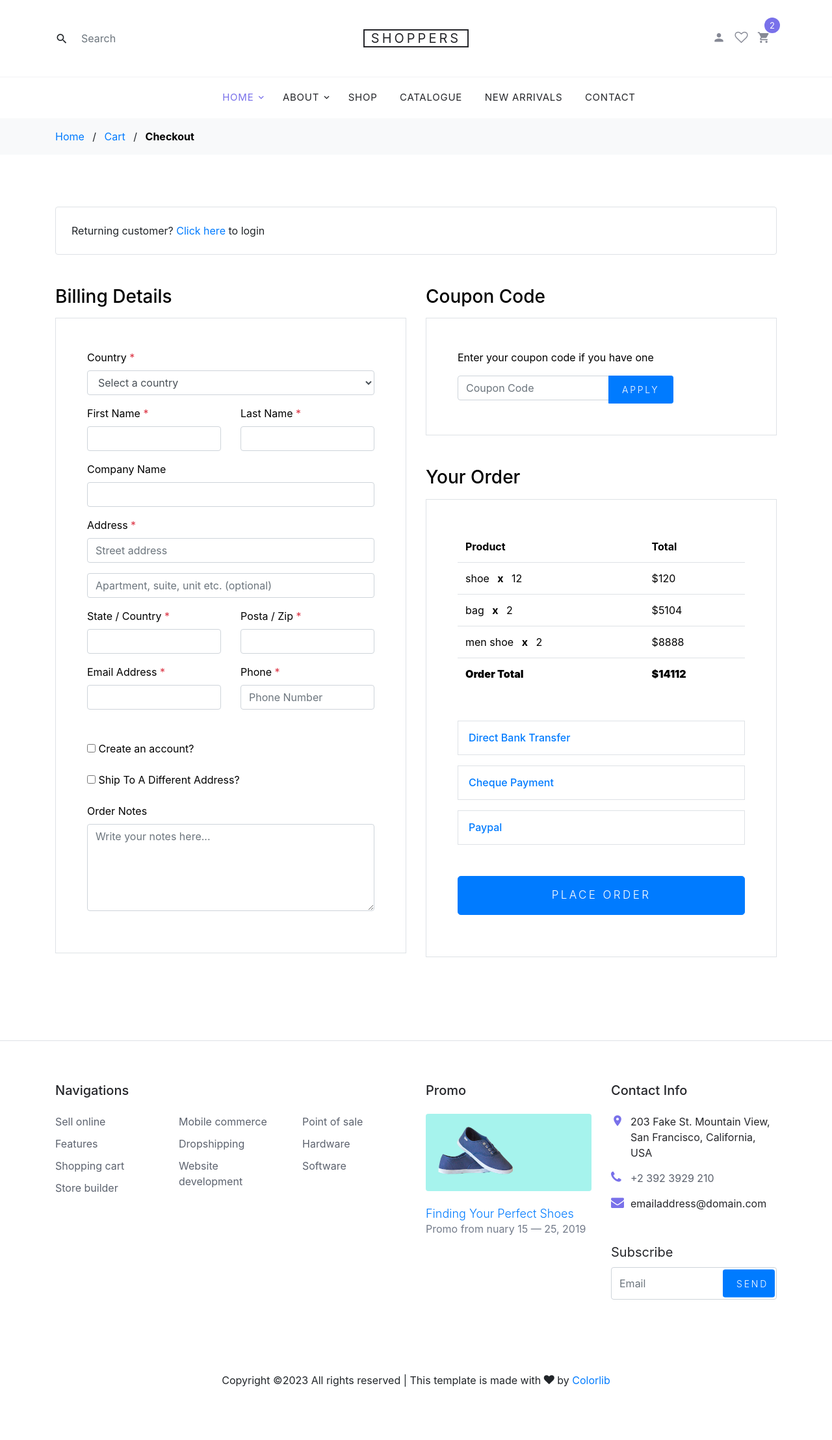
After one commit to Ayatoo047/ecommerce, a Django app: page /checkout in a window 1280 px wide. The commit adds this page. Shown: the whole page at 65% size. Run offline with Django 4.2, Linux system fonts and the light colour scheme; a user stored in the database is signed in; data comes from the database, SQL or seed files in the repository; both versions use the stored data as it was after the commit; some libraries are stand-ins or nearby versions; some web fonts are replaced.

Commit message:
cart fix

```diff
--- a/products/templates/products/cart.html
+++ b/products/templates/products/cart.html
@@ -100,7 +100,7 @@
                     <span class="text-black">Subtotal</span>
                   </div>
                   <div class="col-md-6 text-right">
-                    <strong class="text-black">$230.00</strong>
+                    <strong class="text-black">${{cart.grandtotal}}</strong>
                   </div>
                 </div>
                 <div class="row mb-5">
@@ -108,7 +108,7 @@
                     <span class="text-black">Total</span>
                   </div>
                   <div class="col-md-6 text-right">
-                    <strong class="text-black">$230.00</strong>
+                    <strong class="text-black">${{cart.grandtotal}}</strong>
                   </div>
                 </div>
 
--- /dev/null
+++ b/products/templates/products/checkout.html
@@ -0,0 +1,358 @@
+{% extends 'main.html' %}
+{% load static %}
+{% block content %}
+{% block bootsrap %}
+{% load bootstrap4 %}
+
+{# CSS Bootstrap #}
+{% bootstrap_css %}
+{% endblock bootsrap %}
+
+  <div class="site-wrap">
+
+    <div class="bg-light py-3">
+      <div class="container">
+        <div class="row">
+          <div class="col-md-12 mb-0"><a href="index.html">Home</a> <span class="mx-2 mb-0">/</span> <a href="cart.html">Cart</a> <span class="mx-2 mb-0">/</span> <strong class="text-black">Checkout</strong></div>
+        </div>
+      </div>
+    </div>
+
+    <div class="site-section">
+      <div class="container">
+        <div class="row mb-5">
+          <div class="col-md-12">
+            <div class="border p-4 rounded" role="alert">
+              Returning customer? <a href="#">Click here</a> to login
+            </div>
+          </div>
+        </div>
+        <div class="row">
+          <div class="col-md-6 mb-5 mb-md-0">
+            <h2 class="h3 mb-3 text-black">Billing Details</h2>
+            <div class="p-3 p-lg-5 border">
+              <div class="form-group">
+                <label for="c_country" class="text-black">Country <span class="text-danger">*</span></label>
+                <select id="c_country" class="form-control">
+                  <option value="1">Select a country</option>
+                  <option value="2">bangladesh</option>
+                  <option value="3">Algeria</option>
+                  <option value="4">Afghanistan</option>
+                  <option value="5">Ghana</option>
+                  <option value="6">Albania</option>
+                  <option value="7">Bahrain</option>
+                  <option value="8">Colombia</option>
+                  <option value="9">Dominican Republic</option>
+                </select>
+              </div>
+              <div class="form-group row">
+                <div class="col-md-6">
+                  <label for="c_fname" class="text-black">First Name <span class="text-danger">*</span></label>
+                  <input type="text" class="form-control" id="c_fname" name="c_fname">
+                </div>
+                <div class="col-md-6">
+                  <label for="c_lname" class="text-black">Last Name <span class="text-danger">*</span></label>
+                  <input type="text" class="form-control" id="c_lname" name="c_lname">
+                </div>
+              </div>
+
+              <div class="form-group row">
+                <div class="col-md-12">
+                  <label for="c_companyname" class="text-black">Company Name </label>
+                  <input type="text" class="form-control" id="c_companyname" name="c_companyname">
+                </div>
+              </div>
+
+              <div class="form-group row">
+                <div class="col-md-12">
+                  <label for="c_address" class="text-black">Address <span class="text-danger">*</span></label>
+                  <input type="text" class="form-control" id="c_address" name="c_address" placeholder="Street address">
+                </div>
+              </div>
+
+              <div class="form-group">
+                <input type="text" class="form-control" placeholder="Apartment, suite, unit etc. (optional)">
+              </div>
+
+              <div class="form-group row">
+                <div class="col-md-6">
+                  <label for="c_state_country" class="text-black">State / Country <span class="text-danger">*</span></label>
+                  <input type="text" class="form-control" id="c_state_country" name="c_state_country">
+                </div>
+                <div class="col-md-6">
+                  <label for="c_postal_zip" class="text-black">Posta / Zip <span class="text-danger">*</span></label>
+                  <input type="text" class="form-control" id="c_postal_zip" name="c_postal_zip">
+                </div>
+              </div>
+
+              <div class="form-group row mb-5">
+                <div class="col-md-6">
+                  <label for="c_email_address" class="text-black">Email Address <span class="text-danger">*</span></label>
+                  <input type="text" class="form-control" id="c_email_address" name="c_email_address">
+                </div>
+                <div class="col-md-6">
+                  <label for="c_phone" class="text-black">Phone <span class="text-danger">*</span></label>
+                  <input type="text" class="form-control" id="c_phone" name="c_phone" placeholder="Phone Number">
+                </div>
+              </div>
+
+              <div class="form-group">
+                <label for="c_create_account" class="text-black" data-toggle="collapse" href="#create_an_account" role="button" aria-expanded="false" aria-controls="create_an_account"><input type="checkbox" value="1" id="c_create_account"> Create an account?</label>
+                <div class="collapse" id="create_an_account">
+                  <div class="py-2">
+                    <p class="mb-3">Create an account by entering the information below. If you are a returning customer please login at the top of the page.</p>
+                    <div class="form-group">
+                      <label for="c_account_password" class="text-black">Account Password</label>
+                      <input type="email" class="form-control" id="c_account_password" name="c_account_password" placeholder="">
+                    </div>
+                  </div>
+                </div>
+              </div>
+
+
+              <div class="form-group">
+                <label for="c_ship_different_address" class="text-black" data-toggle="collapse" href="#ship_different_address" role="button" aria-expanded="false" aria-controls="ship_different_address"><input type="checkbox" value="1" id="c_ship_different_address"> Ship To A Different Address?</label>
+                <div class="collapse" id="ship_different_address">
+                  <div class="py-2">
+
+                    <div class="form-group">
+                      <label for="c_diff_country" class="text-black">Country <span class="text-danger">*</span></label>
+                      <select id="c_diff_country" class="form-control">
+                        <option value="1">Select a country</option>
+                        <option value="2">bangladesh</option>
+                        <option value="3">Algeria</option>
+                        <option value="4">Afghanistan</option>
+                        <option value="5">Ghana</option>
+                        <option value="6">Albania</option>
+                        <option value="7">Bahrain</option>
+                        <option value="8">Colombia</option>
+                        <option value="9">Dominican Republic</option>
+                      </select>
+                    </div>
+
+
+                    <div class="form-group row">
+                      <div class="col-md-6">
+                        <label for="c_diff_fname" class="text-black">First Name <span class="text-danger">*</span></label>
+                        <input type="text" class="form-control" id="c_diff_fname" name="c_diff_fname">
+                      </div>
+                      <div class="col-md-6">
+                        <label for="c_diff_lname" class="text-black">Last Name <span class="text-danger">*</span></label>
+                        <input type="text" class="form-control" id="c_diff_lname" name="c_diff_lname">
+                      </div>
+                    </div>
+
+                    <div class="form-group row">
+                      <div class="col-md-12">
+                        <label for="c_diff_companyname" class="text-black">Company Name </label>
+                        <input type="text" class="form-control" id="c_diff_companyname" name="c_diff_companyname">
+                      </div>
+                    </div>
+
+                    <div class="form-group row">
+                      <div class="col-md-12">
+                        <label for="c_diff_address" class="text-black">Address <span class="text-danger">*</span></label>
+                        <input type="text" class="form-control" id="c_diff_address" name="c_diff_address" placeholder="Street address">
+                      </div>
+                    </div>
+
+                    <div class="form-group">
+                      <input type="text" class="form-control" placeholder="Apartment, suite, unit etc. (optional)">
+                    </div>
+
+                    <div class="form-group row">
+                      <div class="col-md-6">
+                        <label for="c_diff_state_country" class="text-black">State / Country <span class="text-danger">*</span></label>
+                        <input type="text" class="form-control" id="c_diff_state_country" name="c_diff_state_country">
+                      </div>
+                      <div class="col-md-6">
+                        <label for="c_diff_postal_zip" class="text-black">Posta / Zip <span class="text-danger">*</span></label>
+                        <input type="text" class="form-control" id="c_diff_postal_zip" name="c_diff_postal_zip">
+                      </div>
+                    </div>
+
+                    <div class="form-group row mb-5">
+                      <div class="col-md-6">
+                        <label for="c_diff_email_address" class="text-black">Email Address <span class="text-danger">*</span></label>
+                        <input type="text" class="form-control" id="c_diff_email_address" name="c_diff_email_address">
+                      </div>
+                      <div class="col-md-6">
+                        <label for="c_diff_phone" class="text-black">Phone <span class="text-danger">*</span></label>
+                        <input type="text" class="form-control" id="c_diff_phone" name="c_diff_phone" placeholder="Phone Number">
+                      </div>
+                    </div>
+
+                  </div>
+
+                </div>
+              </div>
+
+              <div class="form-group">
+                <label for="c_order_notes" class="text-black">Order Notes</label>
+                <textarea name="c_order_notes" id="c_order_notes" cols="30" rows="5" class="form-control" placeholder="Write your notes here..."></textarea>
+              </div>
+
+            </div>
+          </div>
+          <div class="col-md-6">
+
+            <div class="row mb-5">
+              <div class="col-md-12">
+                <h2 class="h3 mb-3 text-black">Coupon Code</h2>
+                <div class="p-3 p-lg-5 border">
+
+                  <label for="c_code" class="text-black mb-3">Enter your coupon code if you have one</label>
+                  <div class="input-group w-75">
+                    <input type="text" class="form-control" id="c_code" placeholder="Coupon Code" aria-label="Coupon Code" aria-describedby="button-addon2">
+                    <div class="input-group-append">
+                      <button class="btn btn-primary btn-sm" type="button" id="button-addon2">Apply</button>
+                    </div>
+                  </div>
+
+                </div>
+              </div>
+            </div>
+
+            <div class="row mb-5">
+              <div class="col-md-12">
+                <h2 class="h3 mb-3 text-black">Your Order</h2>
+                <div class="p-3 p-lg-5 border">
+                  <table class="table site-block-order-table mb-5">
+                    <thead>
+                      <th>Product</th>
+                      <th>Total</th>
+                    </thead>
+                    <tbody>
+
+                      {% for item in items %}
+                      <tr>
+                        <td>{{item.product.name}} <strong class="mx-2">x</strong> {{item.quantity}}</td>
+                        <td>${{item.price}}</td>
+                      </tr>
+                      {% endfor %}
+
+                        <td class="text-black font-weight-bold"><strong>Order Total</strong></td>
+                        <td class="text-black font-weight-bold"><strong>${{cart.grandtotal}}</strong></td>
+                      </tr>
+                    </tbody>
+                  </table>
+
+                  <div class="border p-3 mb-3">
+                    <h3 class="h6 mb-0"><a class="d-block" data-toggle="collapse" href="#collapsebank" role="button" aria-expanded="false" aria-controls="collapsebank">Direct Bank Transfer</a></h3>
+
+                    <div class="collapse" id="collapsebank">
+                      <div class="py-2">
+                        <p class="mb-0">Make your payment directly into our bank account. Please use your Order ID as the payment reference. Your order won’t be shipped until the funds have cleared in our account.</p>
+                      </div>
+                    </div>
+                  </div>
+
+                  <div class="border p-3 mb-3">
+                    <h3 class="h6 mb-0"><a class="d-block" data-toggle="collapse" href="#collapsecheque" role="button" aria-expanded="false" aria-controls="collapsecheque">Cheque Payment</a></h3>
+
+                    <div class="collapse" id="collapsecheque">
+                      <div class="py-2">
+                        <p class="mb-0">Make your payment directly into our bank account. Please use your Order ID as the payment reference. Your order won’t be shipped until the funds have cleared in our account.</p>
+                      </div>
+                    </div>
+                  </div>
+
+                  <div class="border p-3 mb-5">
+                    <h3 class="h6 mb-0"><a class="d-block" data-toggle="collapse" href="#collapsepaypal" role="button" aria-expanded="false" aria-controls="collapsepaypal">Paypal</a></h3>
+
+                    <div class="collapse" id="collapsepaypal">
+                      <div class="py-2">
+                        <p class="mb-0">Make your payment directly into our bank account. Please use your Order ID as the payment reference. Your order won’t be shipped until the funds have cleared in our account.</p>
+                      </div>
+                    </div>
+                  </div>
+
+                  <div class="form-group">
+                    <button class="btn btn-primary btn-lg py-3 btn-block" onclick="window.location='/thankyou'">Place Order</button>
+                  </div>
+
+                </div>
+              </div>
+            </div>
+
+          </div>
+        </div>
+        <!-- </form> -->
+      </div>
+    </div>
+
+    <footer class="site-footer border-top">
+      <div class="container">
+        <div class="row">
+          <div class="col-lg-6 mb-5 mb-lg-0">
+            <div class="row">
+              <div class="col-md-12">
+                <h3 class="footer-heading mb-4">Navigations</h3>
+              </div>
+              <div class="col-md-6 col-lg-4">
+                <ul class="list-unstyled">
+                  <li><a href="#">Sell online</a></li>
+                  <li><a href="#">Features</a></li>
+                  <li><a href="#">Shopping cart</a></li>
+                  <li><a href="#">Store builder</a></li>
+                </ul>
+              </div>
+              <div class="col-md-6 col-lg-4">
+                <ul class="list-unstyled">
+                  <li><a href="#">Mobile commerce</a></li>
+                  <li><a href="#">Dropshipping</a></li>
+                  <li><a href="#">Website development</a></li>
+                </ul>
+              </div>
+              <div class="col-md-6 col-lg-4">
+                <ul class="list-unstyled">
+                  <li><a href="#">Point of sale</a></li>
+                  <li><a href="#">Hardware</a></li>
+                  <li><a href="#">Software</a></li>
+                </ul>
+              </div>
+            </div>
+          </div>
+          <div class="col-md-6 col-lg-3 mb-4 mb-lg-0">
+            <h3 class="footer-heading mb-4">Promo</h3>
+            <a href="#" class="block-6">
+              <img src="images/hero_1.jpg" alt="Image placeholder" class="img-fluid rounded mb-4">
+              <h3 class="font-weight-light  mb-0">Finding Your Perfect Shoes</h3>
+              <p>Promo from  nuary 15 &mdash; 25, 2019</p>
+            </a>
+          </div>
+          <div class="col-md-6 col-lg-3">
+            <div class="block-5 mb-5">
+              <h3 class="footer-heading mb-4">Contact Info</h3>
+              <ul class="list-unstyled">
+                <li class="address">203 Fake St. Mountain View, San Francisco, California, USA</li>
+                <li class="phone"><a href="tel://23923929210">+2 392 3929 210</a></li>
+                <li class="email">emailaddress@domain.com</li>
+              </ul>
+            </div>
+
+            <div class="block-7">
+              <form action="#" method="post">
+                <label for="email_subscribe" class="footer-heading">Subscribe</label>
+                <div class="form-group">
+                  <input type="text" class="form-control py-4" id="email_subscribe" placeholder="Email">
+                  <input type="submit" class="btn btn-sm btn-primary" value="Send">
+                </div>
+              </form>
+            </div>
+          </div>
+        </div>
+        <div class="row pt-5 mt-5 text-center">
+          <div class="col-md-12">
+            <p>
+            <!-- Link back to Colorlib can't be removed. Template is licensed under CC BY 3.0. -->
+            Copyright &copy;<script data-cfasync="false" src="/cdn-cgi/scripts/5c5dd728/cloudflare-static/email-decode.min.js"></script><script>document.write(new Date().getFullYear());</script> All rights reserved | This template is made with <i class="icon-heart" aria-hidden="true"></i> by <a href="https://colorlib.com" target="_blank" class="text-primary">Colorlib</a>
+            <!-- Link back to Colorlib can't be removed. Template is licensed under CC BY 3.0. -->
+            </p>
+          </div>
+
+        </div>
+      </div>
+    </footer>
+  </div>
+  {% endblock content %}
--- a/products/urls.py
+++ b/products/urls.py
@@ -1,5 +1,5 @@
 from django.urls import path
-from .views import index, singleProduct, getCategory, addtoCart, cart
+from .views import index, singleProduct, getCategory, addtoCart, cart, checkout, thankyou
 
 urlpatterns = [
     path('', index, name='index'),
@@ -7,4 +7,6 @@ urlpatterns = [
     path('product/<str:pk>/', singleProduct, name='product'),
     path('add_to_cart', addtoCart, name='addtocart'),
     path('cart', cart, name='cart'),
+    path('checkout', checkout, name='checkout'),
+    path('thankyou', thankyou, name='thanks'),
 ]
--- a/products/views.py
+++ b/products/views.py
@@ -77,6 +77,9 @@ def checkout(request):
     context = {'cart': cart, 'items': cartitems}
     return render(request, 'products/checkout.html', context)
 
+def thankyou(request):
+    return render(request, 'products/thankyou.html')
+
 def createProduct(request):
     pass
 
```
Also changed, not shown: products/models.py (+11 -3 lines), products/templates/products/thankyou.html (added, +110 -0 lines), db.sqlite3, products/migrations/0005_alter_product_category_alter_product_description_and_more.py (added).
